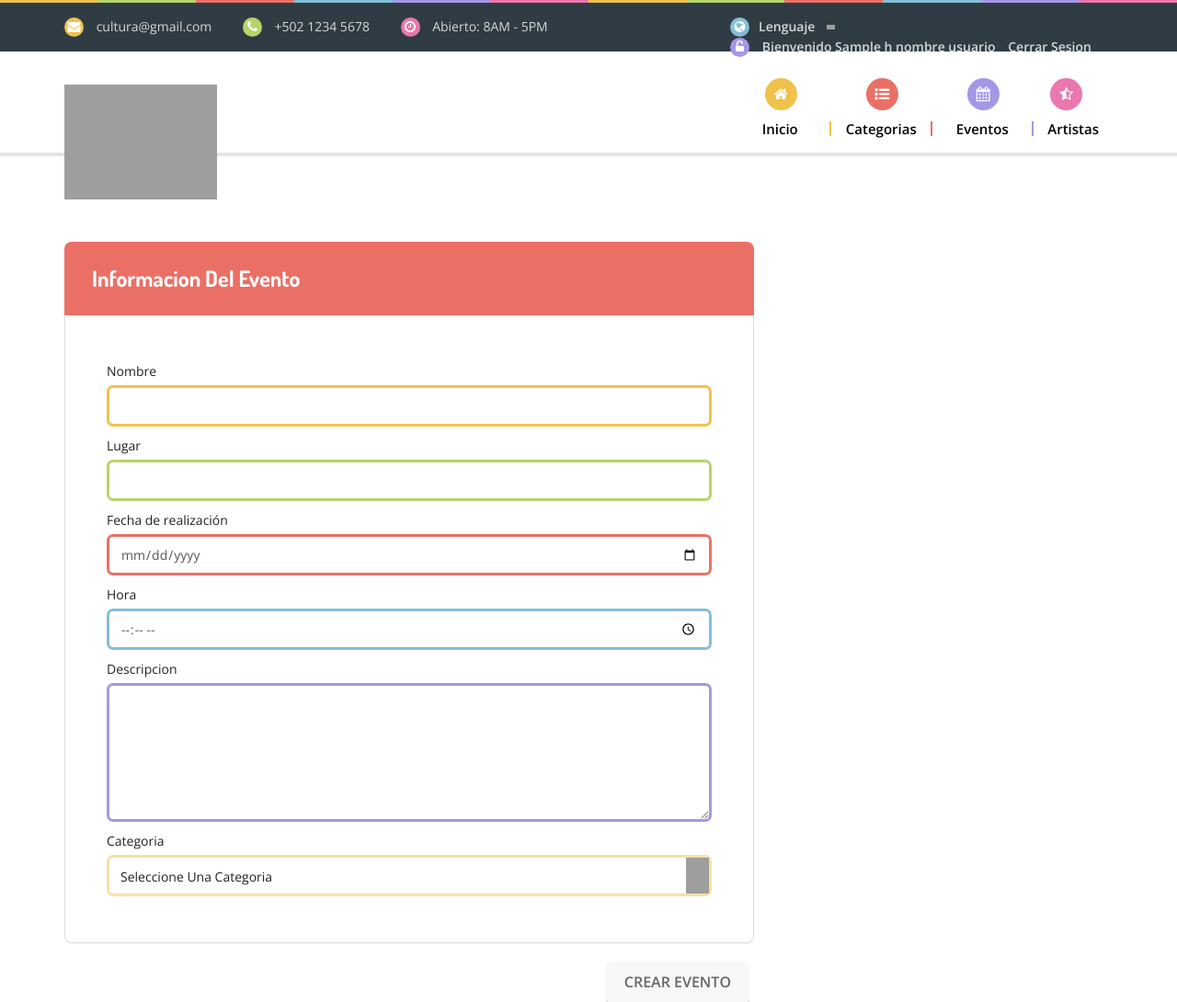
After one commit to Raull2015/CasaDeCulturaDirectorio, a Django app: template agendaCultura/apps/home/templates/editar_perfil.html in a window 1280 px wide. The commit adds this page. Shown: the top 1090 px of the page at 92% size. Run offline with Django 3.2, Linux system fonts and the light colour scheme; the template is opened without the code that fills it: most values are stand-ins (such as "Sample title", 1, 10 or a date in 2020); some libraries are stand-ins or nearby versions; grey boxes are pictures that could not be loaded.

Commit message:
añadido plantillas para editar perfil y confirmacion de registro, y arreglos menores en base.html

```diff
--- a/agendaCultura/apps/home/static/js/custom.js
+++ b/agendaCultura/apps/home/static/js/custom.js
@@ -406,7 +406,7 @@ $( "#price-amount-2" ).val( "$" + $( "#price-range" ).slider( "values", 1 ));
                 }
             }
             else {
-                window.location="/home/";
+                window.location="/home/confirmar_registro/";
             }
 
         },
--- a/agendaCultura/apps/home/templates/base.html
+++ b/agendaCultura/apps/home/templates/base.html
@@ -171,7 +171,7 @@
           <!-- Collect the nav links, forms, and other content for toggling -->
           <div class="collapse navbar-collapse navbar-ex1-collapse">
             <ul class="nav navbar-nav navbar-right">
-              <li class="active dropdown singleDrop color-1">
+              <li class="dropdown singleDrop color-1">
                 <!-- data-toggle="dropdown" -->
                 <a href="{% url 'home:home' %}" class="dropdown-toggle"  role="button" aria-haspopup="true" aria-expanded="false">
                   <i class="fa fa-home bg-color-1" aria-hidden="true"></i> <span>Inicio</span>
@@ -182,8 +182,24 @@
                   <li><a href="index-v3.html">Kidz Daycare</a></li>
                 </ul>-->
               </li>
+
+              {%if H_logeado == True %}
+              <li class="dropdown singleDrop color-4">
+                <!-- data-toggle="dropdown" -->
+                <a href={% url 'home:perfil' username=H_nombre_usuario %} class="dropdown-toggle"  role="button" aria-haspopup="true" aria-expanded="false">
+                  <i class="fa fa-file-text-o bg-color-4" aria-hidden="true"></i> <span>Mi Perfil</span>
+                </a>
+                <!--<ul class="dropdown-menu dropdown-menu-left">
+                  <li class="active"><a href="index-v1.html">Kidz School</a></li>
+                  <li><a href="index-v2.html">Kidz Store</a></li>
+                  <li><a href="index-v3.html">Kidz Daycare</a></li>
+                </ul>-->
+              </li>
+              {%endif%}
+
               <li class="dropdown singleDrop color-3">
-                <a href="javascript:void(0)" class="dropdown-toggle" data-toggle="dropdown" role="button" aria-haspopup="true" aria-expanded="false"><i class="fa fa-list-ul bg-color-3" aria-hidden="true"></i> <span>Categorias</span></a>
+                <a href="javascript:void(0)" class="dropdown-toggle" data-toggle="dropdown" role="button" aria-haspopup="true" aria-expanded="false">
+                  <i class="fa fa-list-ul bg-color-3" aria-hidden="true"></i> <span>Categorias</span></a>
                 <ul class="dropdown-menu dropdown-menu-left">
 
                   {%for categoria in H_categorias%}
@@ -297,11 +313,13 @@
                   <i class="fa fa-calendar bg-color-5" aria-hidden="true"></i>
                   <span>Eventos</span>
                 </a>
-                <ul class="dropdown-menu dropdown-menu-right">
-                  <li><a href={% url 'home:eventos' %}>Todos</a></li>
-                  {% if logeado == True %}
+
+                  <!--<li><a href={% url 'home:eventos' %}>Todos</a></li>-->
+                  {% if H_logeado == True %}
+                  <ul class="dropdown-menu dropdown-menu-right">
                   <li><a href={% url 'home:crear_evento' username=user.username %}>Crear evento</a></li>
                   <li><a href={% url 'home:actividad_user' username=user.username %}>Mis eventos</a></li>
+                  </ul>
                   {% endif %}
 
                   <!--<li class="dropdown dropdown-submenu">
@@ -335,7 +353,7 @@
                     </ul>
                   </li>
                 </ul>-->
-                </ul>
+
               </li>
 
               <li class="dropdown singleDrop color-6">
--- /dev/null
+++ b/agendaCultura/apps/home/templates/editar_perfil.html
@@ -0,0 +1,104 @@
+{% extends "base.html" %}
+{% load static %}
+  {% block title %}
+    Editar Perfil
+  {% endblock %}
+
+  {% block main-section %}
+    <!-- MAIN SECTION -->
+    <section class="mainContent full-width clearfix">
+      <div class="container">
+        <!--
+        <div class="row progress-wizard" style="border-bottom:0;">
+
+          <div class="col-sm-4 col-xs-12 progress-wizard-step complete">
+            <div class="progress"><div class="progress-bar"></div></div>
+            <a href="checkout-step-1.html" class="progress-wizard-dot">
+              <i class="fa fa-user" aria-hidden="true"></i>
+            </a>
+            <div class="progressInfo">1. Informacion del evento</div>
+          </div>
+
+          <div class="col-sm-4 col-xs-12 progress-wizard-step incomplete">
+            <div class="progress"><div class="progress-bar"></div></div>
+            <a href="checkout-step-3.html" class="progress-wizard-dot">
+              <i class="fa fa-check" aria-hidden="true"></i>
+            </a>
+            <div class="progressInfo">2. Confirmacion</div>
+          </div>
+        </div>
+        -->
+        <div class="row">
+          <div class="col-sm-4 col-sm-push-8 col-xs-12">
+          </div>
+          <div class="col-sm-8  col-sm-pull-4 col-xs-12">
+            <form action={% url 'home:crear_evento' username=request.user.username %}  method="POST" role="form" id="crearEvento">
+              {% csrf_token %}
+              <div class="panel panel-default checkoutInfo">
+                <div class="panel-heading bg-color-3 border-color-3">
+                  <h3 class="panel-title">Informacion del evento</h3>
+                </div>
+                <div class="panel-body">
+                  <div class="form-group">
+                    <div class="col-xs-12">
+                      <label for="">Nombre</label>
+                      <input type="text" class="form-control border-color-1" id="nombre">
+                    </div>
+                  </div>
+                  <div class="form-group">
+                    <div class="col-xs-12">
+                      <label for="">Lugar</label>
+                      <input type="text" class="form-control border-color-2" id="lugar">
+                    </div>
+                  </div>
+                  <div class="form-group">
+                    <div class="col-xs-12">
+                      <label for="">Fecha de realización</label>
+                      <input type="date" class="form-control border-color-3" id="fecha">
+                    </div>
+                  </div>
+                  <div class="form-group">
+                    <div class="col-xs-12">
+                      <label for="">Hora</label>
+                      <input type="time" class="form-control border-color-4" id="hora">
+                    </div>
+                  </div>
+                  <div class="form-group">
+                    <div class="col-xs-12">
+                      <label for="">Descripcion</label>
+                      <textarea class="form-control border-color-5" rows="2" id="descripcion"></textarea>
+                    </div>
+                  </div>
+                  <div class="form-group">
+                    <div class="col-xs-12">
+                      <label for="">Categoria</label>
+                      <div class="bookingDrop">
+                        <select name="categoria" id="categoria" class="select-drop">
+                          <option value="">Seleccione una categoria</option>
+                          <option value="Arquitectura">Arquitectura</option>
+                          <option value="Escultura">Escultura</option>
+                          <option value="Pintura">Pintura</option>
+                          <option value="Cine">Cine</option>
+                          <option value="Teatro">Teatro</option>
+                          <option value="Musica">Musica</option>
+                          <option value="Danza">Danza</option>
+                          <option value="Literatura">Literatura</option>
+                          <option value="Fotografia">Fotografia</option>
+                          <option value="Pintura">Pintura</option>
+                        </select>
+                      </div>
+                    </div>
+                  </div>
+                </div>
+              </div>
+              <div class="continueBtnArea">
+                <ul class="list-inline">
+                  <li class="pull-right"><button type="button" id="btnGuardar" class="btn btn-primary">Crear evento</button></li>
+                </ul>
+              </div>
+            </form>
+          </div>
+        </div>
+      </div>
+    </section>
+  {% endblock %}
--- a/agendaCultura/apps/home/urls.py
+++ b/agendaCultura/apps/home/urls.py
@@ -5,6 +5,7 @@ from views import EventosDetailView
 
 urlpatterns = [
     url(r'^$', home, name='home'),
+    url(r'confirmar_registro/$', confirmar_registro, name='confirmar_registro'),
     url(r'artistas/$', perfil_list, name='artistas'),
     url(r'categorias/$', categoria_list, name='categorias'),
     #url(r'registro/p2/$', perfil_create_p2, name='crear_perfil_p2'),
```
Also changed, not shown: agendaCultura/apps/home/templates/confirmar_registro.html (added, +46 -0 lines), agendaCultura/apps/home/views.py (+9 -23 lines).
